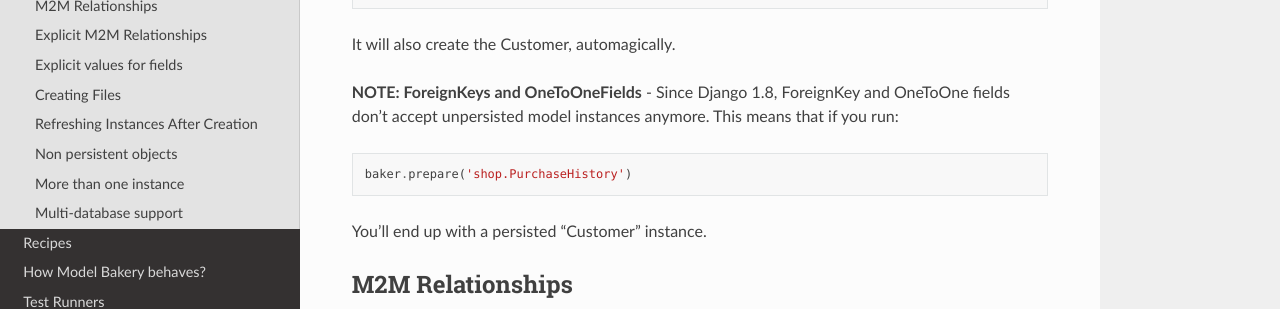
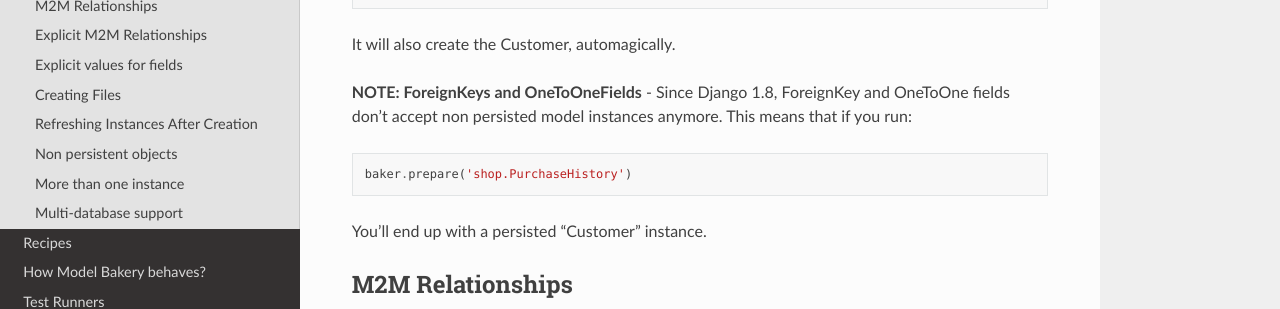
Before and after one commit to model-bakers/model_bakery, a Sphinx documentation site: the page built from docs/basic_usage.md, in a window 1280 px wide and 900 px high, scrolled down 1926 px. Shown: the part 175-484 px from the top of the window. Built offline with Sphinx 7.4.7 and the Read the Docs theme 3.1.0, drawn with Linux system fonts in a browser that asks for light colours.

Commit message:
Fix typo

````diff
--- a/docs/basic_usage.md
+++ b/docs/basic_usage.md
@@ -106,7 +106,7 @@ class PurchaseHistoryTestModel(TestCase):
 
 It will also create the Customer, automagically.
 
-**NOTE: ForeignKeys and OneToOneFields** - Since Django 1.8, ForeignKey and OneToOne fields don't accept unpersisted model instances anymore. This means that if you run:
+**NOTE: ForeignKeys and OneToOneFields** - Since Django 1.8, ForeignKey and OneToOne fields don't accept non persisted model instances anymore. This means that if you run:
 
 ```python
 baker.prepare('shop.PurchaseHistory')
````
